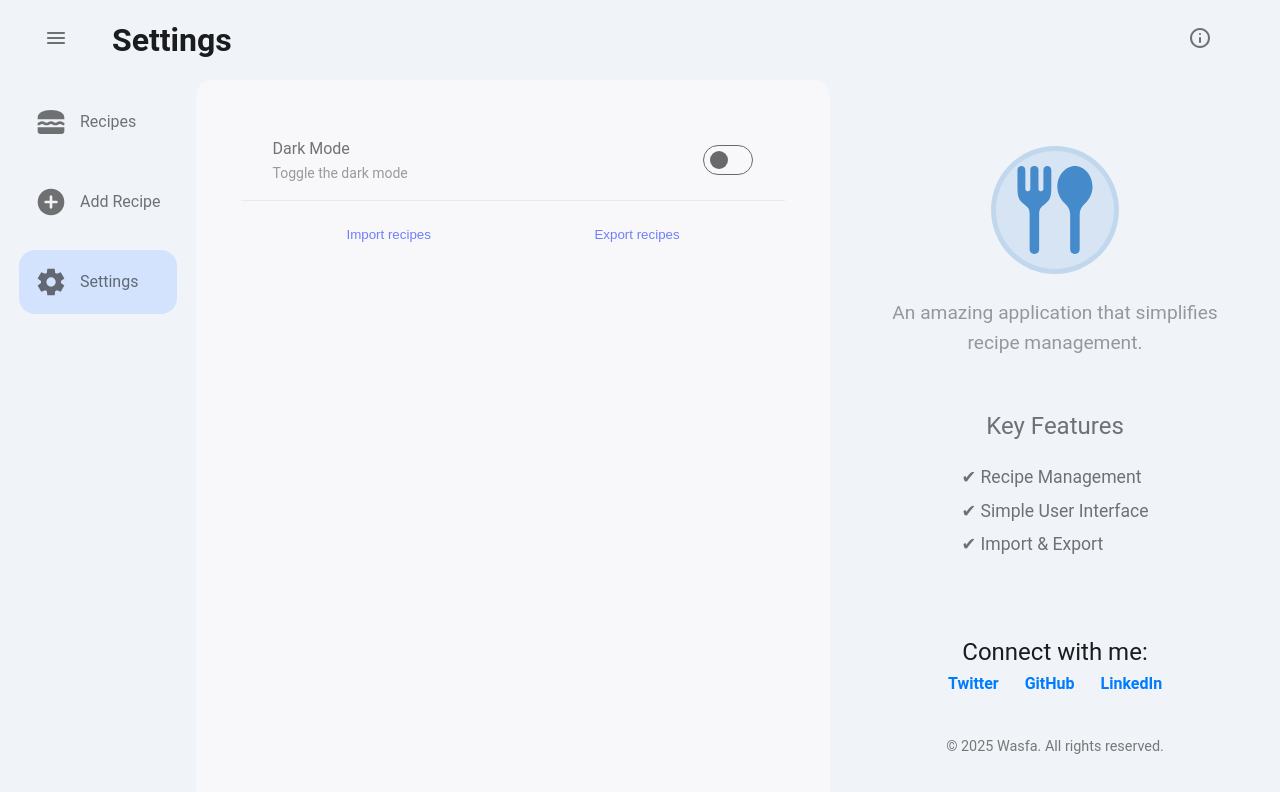
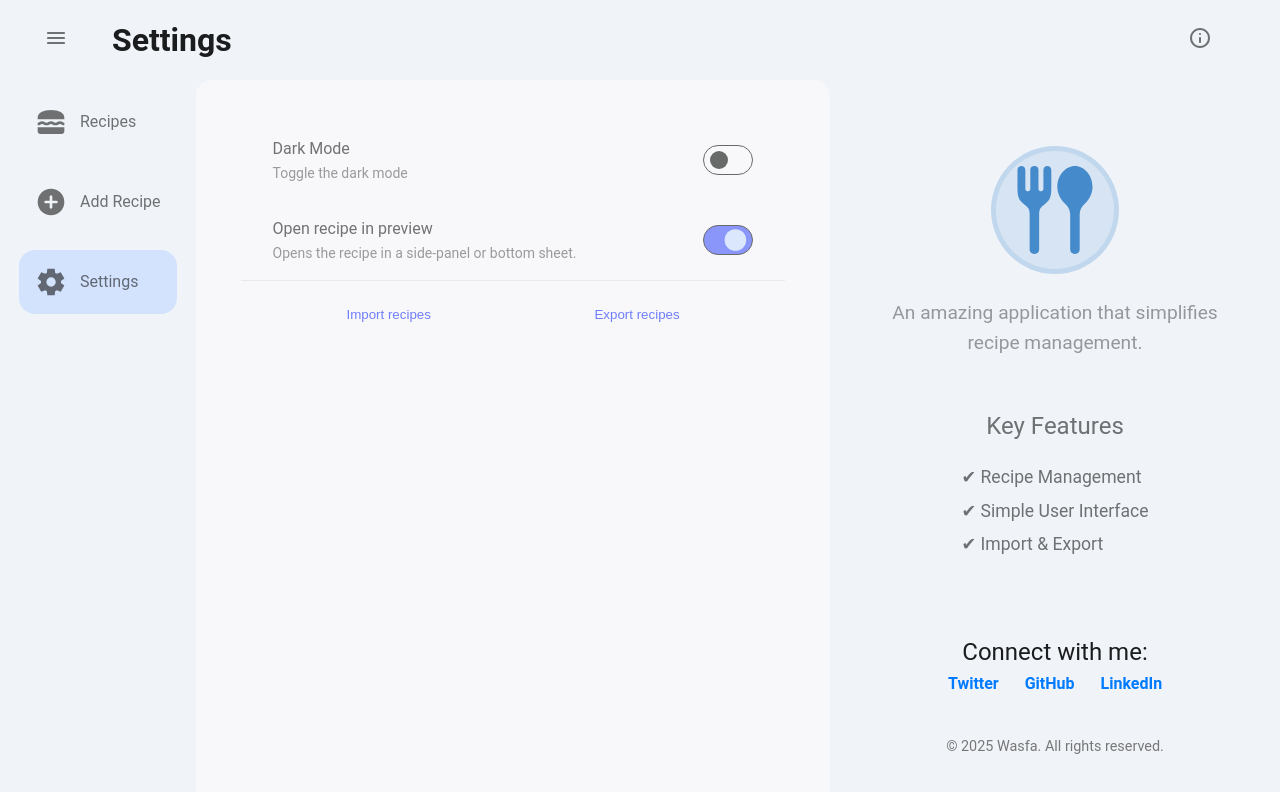
Before and after one commit to HasanAbbadi/wasfa, a Vue app: page /settings in a window 1280 px wide. Shown: the top 792 px of the page. Built offline with nearby package versions, Linux system fonts and the light colour scheme.

Commit message:
Added setting to disable recipe preview - closes #6

```diff
--- a/src/layouts/DefaultLayout.vue
+++ b/src/layouts/DefaultLayout.vue
@@ -1,5 +1,5 @@
 <script setup lang="ts">
-import { RouterView, useRoute } from 'vue-router'
+import { RouterView, useRoute, useRouter } from 'vue-router'
 import { onMounted, reactive } from 'vue'
 
 import HeaderBar from '@/components/layout/HeaderBar.vue'
@@ -21,6 +21,7 @@ import IconSheet from '@/components/icons/IconSheet.vue'
 import { useThemeStore } from '@/stores/theme'
 import { usePanelStore } from '@/stores/panel'
 import { useRecipesStore } from '@/stores/recipes'
+import { useSettingsStore } from '@/stores/settings'
 
 const route = useRoute()
 
@@ -33,8 +34,20 @@ onMounted(() => {
 
 const panelContent = reactive<{ source: string; value: any }>({ source: '', value: null })
 const panelStore = usePanelStore()
+const settingsStore = useSettingsStore()
+const settings = settingsStore.settings
+const Router = useRouter()
 const onPanelContent = (content: { source: string; value: any }) => {
   Object.assign(panelContent, content)
+
+  if (!settings.recipePreview && panelContent.source === 'recipe') {
+    Router.push({
+      name: 'full-recipe',
+      params: { id: panelContent.value },
+    })
+    return
+  }
+
   if (panelContent.source === 'recipe') {
     panelStore.expand()
   } else if (panelStore.isMobile) {
--- /dev/null
+++ b/src/stores/settings.ts
@@ -0,0 +1,44 @@
+import { defineStore } from 'pinia'
+import { ref, watch } from 'vue'
+
+interface UserSettings {
+  language: string
+  fontSize: number
+  recipePreview: boolean
+}
+
+const defaultSettings: UserSettings = {
+  language: 'en',
+  fontSize: 16,
+  recipePreview: true,
+}
+
+const STORAGE_KEY = 'user-settings'
+
+export const useSettingsStore = defineStore('settings', () => {
+  const settings = ref<UserSettings>(
+    JSON.parse(localStorage.getItem(STORAGE_KEY) || JSON.stringify(defaultSettings)),
+  )
+
+  function updateSettings(newSettings: Partial<UserSettings>) {
+    settings.value = { ...settings.value, ...newSettings }
+  }
+
+  function resetSettings() {
+    settings.value = { ...defaultSettings }
+  }
+
+  watch(
+    settings,
+    (state) => {
+      localStorage.setItem(STORAGE_KEY, JSON.stringify(state))
+    },
+    { deep: true },
+  )
+
+  return {
+    settings,
+    updateSettings,
+    resetSettings,
+  }
+})
--- a/src/views/SettingsView.vue
+++ b/src/views/SettingsView.vue
@@ -5,6 +5,7 @@ import ImportExportButtons from '@/components/settings/ImportExportButtons.vue'
 import SwitchComponent from '@/components/common/SwitchComponent.vue'
 import { useThemeStore } from '@/stores/theme'
 import { onMounted, defineEmits } from 'vue'
+import { useSettingsStore } from '@/stores/settings'
 
 const emit = defineEmits(['panelContent'])
 
@@ -13,6 +14,7 @@ onMounted(() => {
 })
 
 const themeStore = useThemeStore()
+const settingsStore = useSettingsStore()
 </script>
 
 <template>
@@ -30,6 +32,13 @@ const themeStore = useThemeStore()
       </template>
     </SwitchComponent>
 
+    <SwitchComponent v-model="settingsStore.settings.recipePreview">
+      <template #body-content>
+        <span>Open recipe in preview</span>
+        <p>Opens the recipe in a side-panel or bottom sheet.</p>
+      </template>
+    </SwitchComponent>
+
     <hr />
 
     <ImportExportButtons />
```
